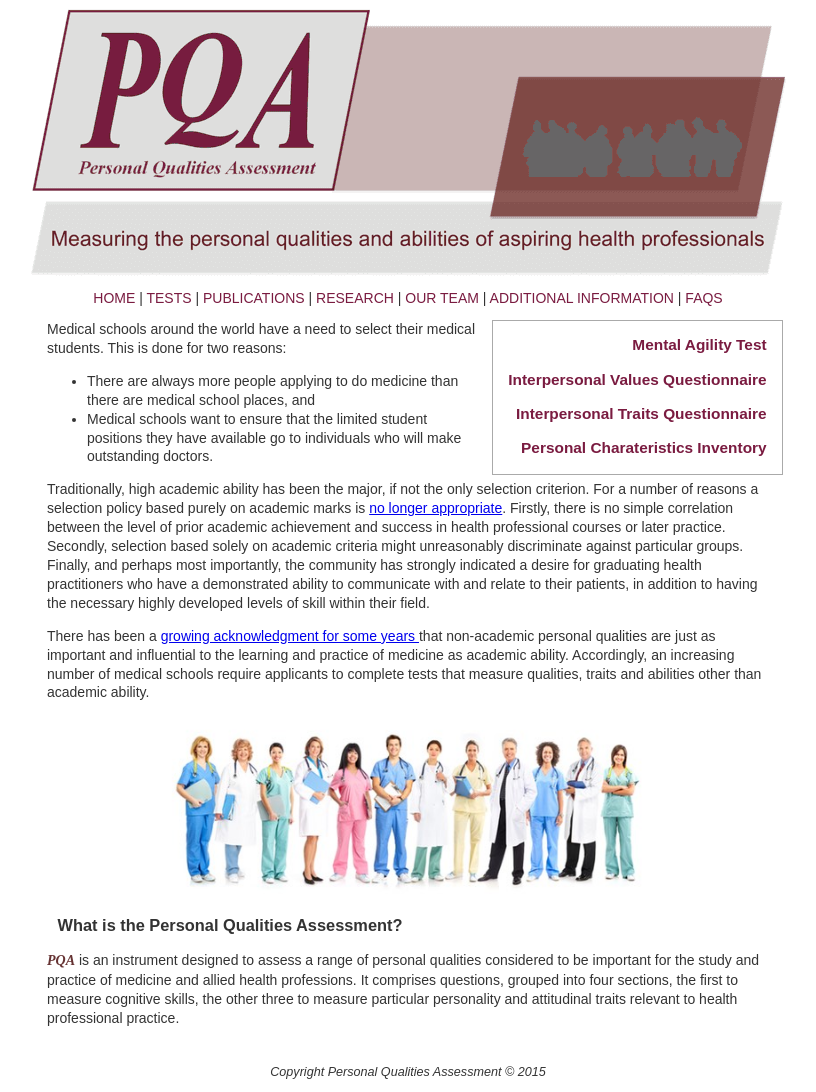
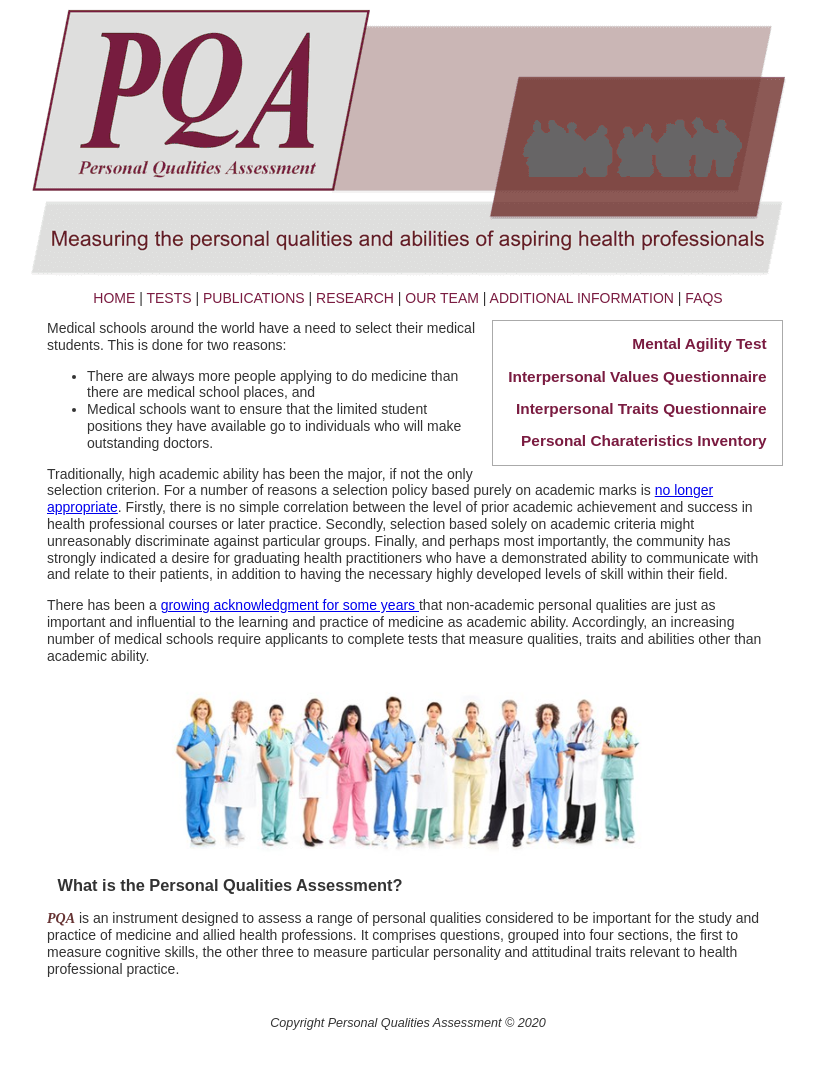
Before and after one commit to thelibrarian/pqa-website, a Jekyll site: the page built from index.html, in a window 1280 px wide. Shown: the whole page, without its empty margins (232-1048 px from the left). Built offline with Jekyll 4.4.1, drawn with Linux system fonts in a browser that asks for light colours; after the commit the page ends 1042 px from its top, so only the background shows below that.

Commit message:
Layout changes and updates.

```diff
--- a/_layouts/default.html
+++ b/_layouts/default.html
@@ -2,7 +2,6 @@
 <html lang="en">
   <head>
     <meta charset="utf-8">
-    <meta http-equiv="X-UA-Compatible" content="IE=edge">
     <meta name="viewport" content="width=device-width, initial-scale=1">
     <title>{% if page.title %}{{ page.title }}{% else %}{{ site.title }}{% endif %}</title>
     <meta name="description" content="{% if page.excerpt %}{{ page.excerpt | strip_html | strip_newlines | truncate: 160 }}{% else %}{{ site.description }}{% endif %}" />
@@ -18,7 +17,7 @@
       {{ content }}
     </div>
     <p id="copyright">
-      Copyright Personal Qualities Assessment &copy; 2015
+      Copyright Personal Qualities Assessment &copy; 2020
     </p>
   </body>
 </html>
--- a/assets/css/pqa.css
+++ b/assets/css/pqa.css
@@ -10,10 +10,10 @@ body {
 }
 
 .pqa {
-	font-style: italic;
-	font-weight: bolder;
-	color: #663333;
-	font-family: "Times New Roman", Times, serif;
+  font-style: italic;
+  font-weight: bolder;
+  color: #663333;
+  font-family: "Times New Roman", Times, serif;
 }
 
 div.top {
@@ -27,12 +27,17 @@ div#content {
   width: 750px;
   margin-left: auto;
   margin-right: auto;
-  line-height: 135%;
+  line-height: 120%;
 }
 
 div#content p {
   margin-left: 1em;
   margin-right: 1em;
+}
+
+div#content h1 {
+  color: #663333;
+  margin-left: 1em;
 }
 
 div#content h3 {
```
